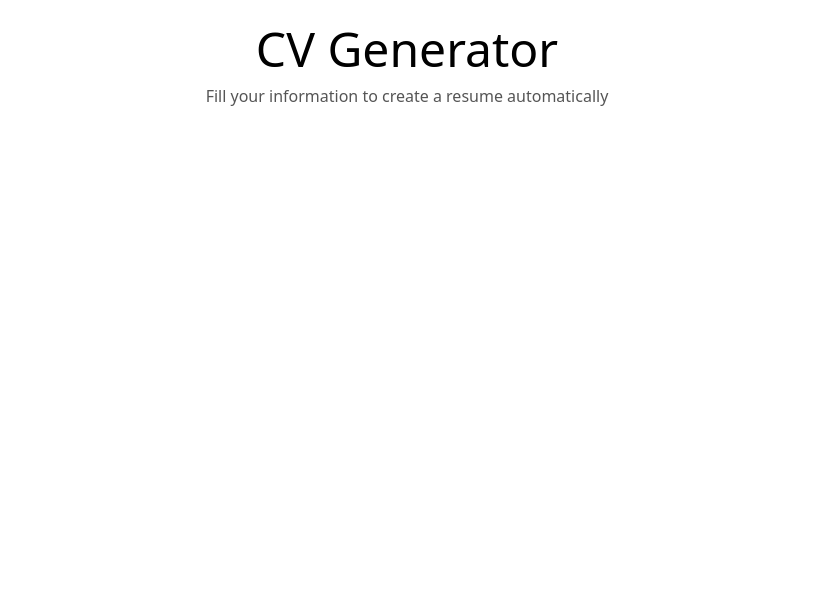
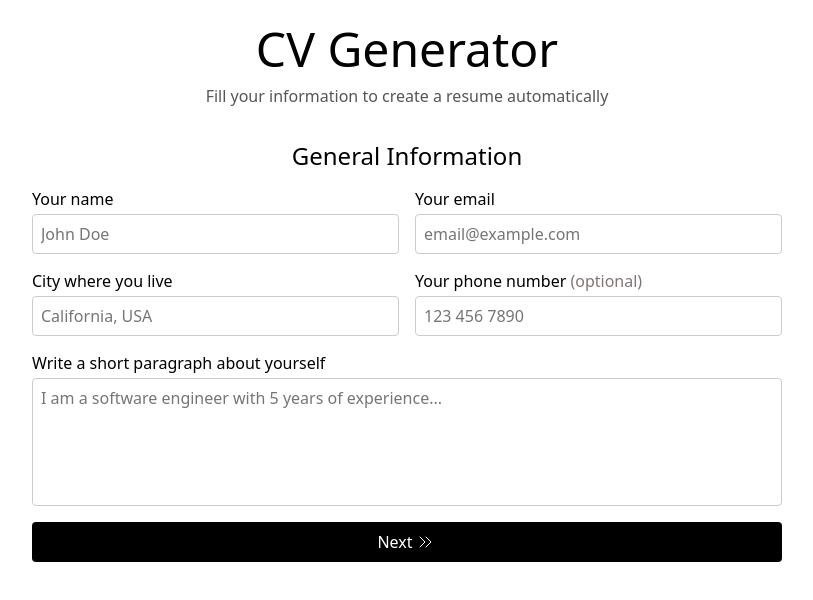
Before and after one commit to danielz0102/cv-generator, a React (Vite) app: page / in a window 1280 px wide. Shown: the top 600 px of the page, without its empty margins (233-1046 px from the left). Built offline with nearby package versions, Linux system fonts and the light colour scheme.

Commit message:
feat: add general form

```diff
--- a/src/components/App.jsx
+++ b/src/components/App.jsx
@@ -1,10 +1,14 @@
 import '@/styles/App.css'
 import { Header } from './Header'
+import { CVForm } from './CVForm'
 
 function App() {
   return (
     <>
       <Header />
+      <main>
+        <CVForm />
+      </main>
     </>
   )
 }
--- /dev/null
+++ b/src/components/CVForm.jsx
@@ -0,0 +1,118 @@
+import '@/styles/CVForm.css'
+import { NextIcon } from './Icons'
+import { useState } from 'react'
+
+export function CVForm() {
+  const [data, setData] = useState({
+    name: '',
+    email: '',
+    city: '',
+    phone: '',
+    about: '',
+  })
+
+  return (
+    <div className="cv-form">
+      <GeneralForm data={data} setData={setData} />
+    </div>
+  )
+}
+
+function GeneralForm({ data, setData }) {
+  function handleSubmit(event) {
+    event.preventDefault()
+    const form = event.currentTarget
+    const newData = Object.fromEntries(new FormData(form))
+    console.log(newData)
+    setData({ ...data, ...newData })
+  }
+
+  return (
+    <form className="general-form" onSubmit={handleSubmit}>
+      <h2>General Information</h2>
+      <div className="general-form-fields">
+        <InputField
+          initialValue={data.name}
+          attributes={{
+            id: 'name',
+            name: 'name',
+            label: 'Your name',
+            type: 'text',
+            placeholder: 'John Doe',
+            required: true,
+          }}
+        />
+        <InputField
+          initialValue={data.email}
+          attributes={{
+            id: 'email',
+            name: 'email',
+            label: 'Your email',
+            type: 'email',
+            placeholder: 'email@example.com',
+            required: true,
+          }}
+        />
+        <InputField
+          initialValue={data.city}
+          attributes={{
+            id: 'city',
+            name: 'city',
+            label: 'City where you live',
+            type: 'text',
+            placeholder: 'California, USA',
+            required: true,
+          }}
+        />
+        <InputField
+          initialValue={data.phone}
+          attributes={{
+            id: 'phone',
+            name: 'phone',
+            label: 'Your phone number',
+            type: 'tel',
+            placeholder: '123 456 7890',
+            pattern: '[0-9]{10}',
+          }}
+        />
+        <InputField
+          initialValue={data.about}
+          attributes={{
+            id: 'about',
+            name: 'about',
+            label: 'Write a short paragraph about yourself',
+            type: 'textarea',
+            placeholder:
+              'I am a software engineer with 5 years of experience...',
+            rows: '5',
+            maxLength: '400',
+            required: true,
+          }}
+        />
+      </div>
+      <button className="move-btn">
+        Next
+        <NextIcon />
+      </button>
+    </form>
+  )
+}
+
+function InputField({ initialValue = '', attributes = {} }) {
+  const [value, setValue] = useState(initialValue)
+  const InputComponent = attributes.type === 'textarea' ? 'textarea' : 'input'
+
+  return (
+    <div className="form-field">
+      <label htmlFor={attributes.id}>
+        {attributes.label}
+        {!attributes.required && <span> (optional)</span>}
+      </label>
+      <InputComponent
+        {...attributes}
+        value={value}
+        onChange={(event) => setValue(event.target.value)}
+      />
+    </div>
+  )
+}
--- /dev/null
+++ b/src/components/Icons.jsx
@@ -0,0 +1,20 @@
+export function NextIcon() {
+  return (
+    <svg
+      xmlns="http://www.w3.org/2000/svg"
+      width={24}
+      height={24}
+      viewBox="0 0 24 24"
+      fill="none"
+      stroke="currentColor"
+      strokeWidth={1}
+      strokeLinecap="round"
+      strokeLinejoin="round"
+      className="icon icon-tabler icons-tabler-outline icon-tabler-chevrons-right"
+    >
+      <path stroke="none" d="M0 0h24v24H0z" fill="none" />
+      <path d="M7 7l5 5l-5 5" />
+      <path d="M13 7l5 5l-5 5" />
+    </svg>
+  )
+}
--- a/src/styles/App.css
+++ b/src/styles/App.css
@@ -2,4 +2,14 @@
   font-family: 'Inter Variable', system-ui;
   min-height: 100vh;
   padding: 16px;
+  display: flex;
+  flex-direction: column;
+  gap: 32px;
 }
+
+main {
+  flex: 1;
+  display: flex;
+  flex-direction: column;
+  align-items: center;
+}
--- /dev/null
+++ b/src/styles/CVForm.css
@@ -0,0 +1,64 @@
+.cv-form {
+  width: 100%;
+  max-width: 750px;
+
+  & span {
+    color: var(--txt-secondary);
+  }
+
+  & h2 {
+    text-align: center;
+  }
+}
+
+.general-form {
+  display: flex;
+  flex-direction: column;
+  gap: 16px;
+}
+
+.general-form-fields {
+  display: grid;
+  grid-template-columns: 1fr 1fr;
+  gap: 16px;
+
+  & .form-field:last-child {
+    grid-column: span 2;
+  }
+}
+
+.form-field {
+  display: flex;
+  flex-direction: column;
+  gap: 4px;
+}
+
+input,
+textarea {
+  font: inherit;
+  padding: 8px;
+  border: 1px solid #ccc;
+  border-radius: 4px;
+}
+
+textarea {
+  resize: none;
+}
+
+.move-btn {
+  border: none;
+  border-radius: 4px;
+  font: inherit;
+  background-color: #000;
+  color: #fff;
+  padding-block: 8px;
+  display: flex;
+  justify-content: center;
+  align-items: center;
+  cursor: pointer;
+  transition: opacity 0.25s;
+
+  &:hover {
+    opacity: 0.75;
+  }
+}
--- a/src/styles/Header.css
+++ b/src/styles/Header.css
@@ -4,7 +4,6 @@
   & h1 {
     font-size: 3rem;
     margin-bottom: 4px;
-    font-weight: 400;
   }
 
   & p {
--- a/src/styles/index.css
+++ b/src/styles/index.css
@@ -1,5 +1,10 @@
+:root {
+  --txt-secondary: #827575;
+}
+
 * {
   margin: 0;
   padding: 0;
   box-sizing: border-box;
+  font-weight: normal;
 }
```
